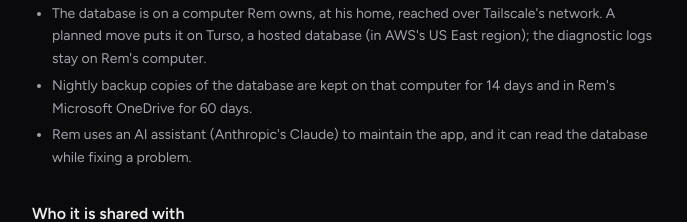
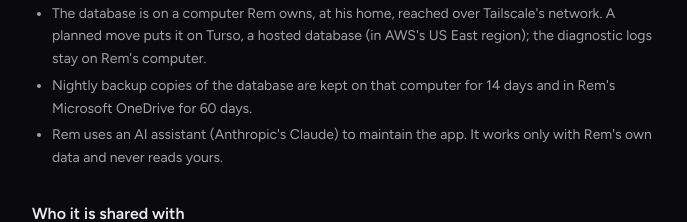
Before and after one commit to remtbkv/lazy-boy, a Next.js app: page /privacy in a window 1280 px wide. Shown: the part 1180-1402 px from the top of the page, without its empty margins (296-983 px from the left). Built offline with nearby package versions, Linux system fonts and the light colour scheme.

Commit message:
Agents stay off friends' rows: CLAUDE.md rule 6, /privacy says the assistant works only with Rem's data
Rem's ruling, docs/multi-user/RULINGS.md (Oct 15, 6:21 PM).

```diff
--- a/src/app/(legal)/privacy/page.tsx
+++ b/src/app/(legal)/privacy/page.tsx
@@ -79,8 +79,8 @@
           Rem&apos;s Microsoft OneDrive for 60 days.
         </li>
         <li>
-          Rem uses an AI assistant (Anthropic&apos;s Claude) to maintain the app, and it can read
-          the database while fixing a problem.
+          Rem uses an AI assistant (Anthropic&apos;s Claude) to maintain the app. It works only
+          with Rem&apos;s own data and never reads yours.
         </li>
       </ul>
 
```
Also changed, not shown: 1 other file (tests, documents, lock files or other folders).
